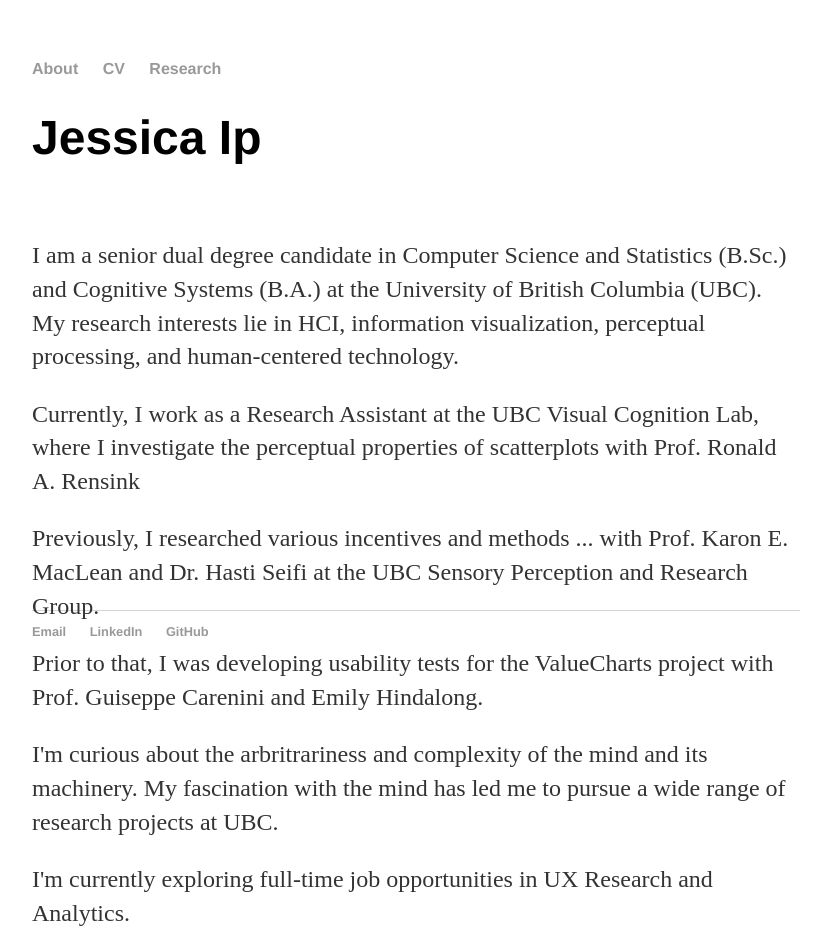
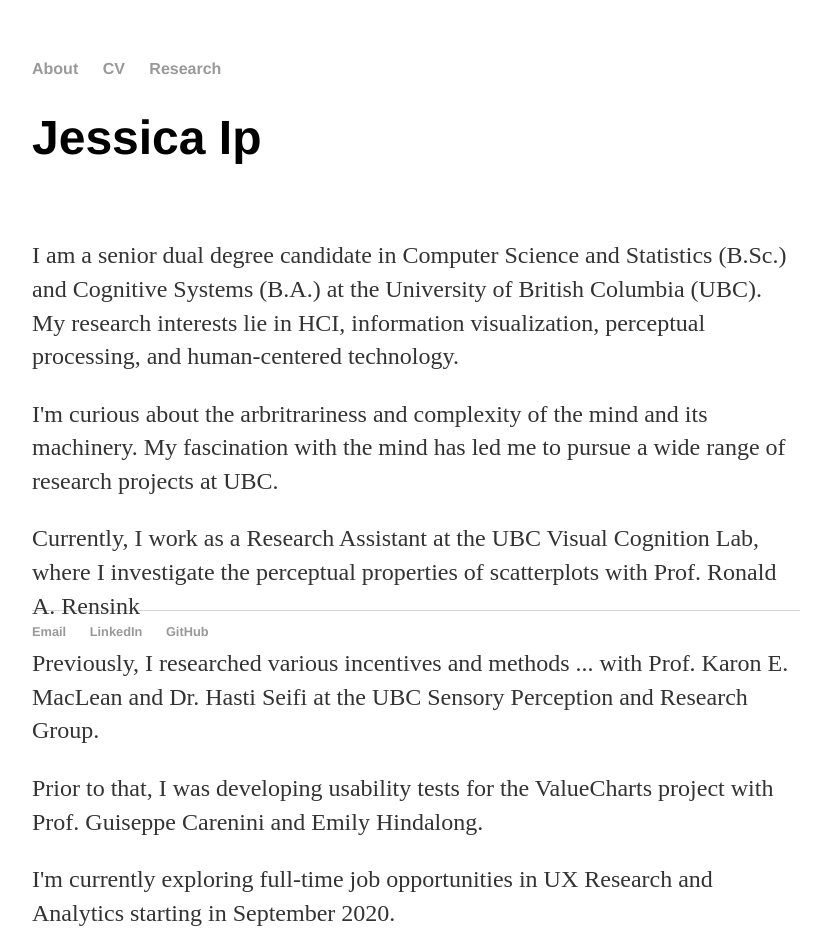
Before and after one commit to ip-jss/ip-jss.github.io, a Jekyll site: the page built from about/index.html, in a window 1280 px wide. Shown: the whole page, without its empty margins (224-1042 px from the left). Built offline with Jekyll 4.4.1, drawn with Linux system fonts in a browser that asks for light colours.

Commit message:
Update index.html

```diff
--- a/about/index.html
+++ b/about/index.html
@@ -19,13 +19,14 @@ title: Jessica Ip
 
       <div class="w3-center-align w3-padding-large">
         <p>I am a senior dual degree candidate in Computer Science and Statistics (B.Sc.) and Cognitive Systems (B.A.) at the University of British Columbia (UBC). My research interests lie in HCI, information visualization, perceptual processing, and human-centered technology. </p>
-        <p>Currently, I work as a Research Assistant at the UBC Visual Cognition Lab, where I investigate the perceptual properties of scatterplots with Prof. Ronald A. Rensink</p>
+       	<p>I'm curious about the arbritrariness and complexity of the mind and its machinery. My fascination with the mind has led me to pursue a wide range
+	of research projects at UBC.</p>
+	<p>Currently, I work as a Research Assistant at the UBC Visual Cognition Lab, where I investigate the perceptual properties of scatterplots with Prof. Ronald A. Rensink</p>
         <p>Previously, I researched various incentives and methods ... with Prof. Karon E. MacLean and Dr. Hasti Seifi at the UBC Sensory Perception and Research Group.</p>
       	<p>Prior to that, I was developing usability tests for the ValueCharts project with Prof. Guiseppe Carenini and Emily Hindalong.</p>
-	<p>I'm curious about the arbritrariness and complexity of the mind and its machinery. My fascination with the mind has led me to pursue a wide range
-		of research projects at UBC.</p>
 
-	      <p> I'm currently exploring full-time job opportunities in UX Research and Analytics.</p>
+
+	<p> I'm currently exploring full-time job opportunities in UX Research and Analytics starting in September 2020.</p>
 
 	</div>
 
```
